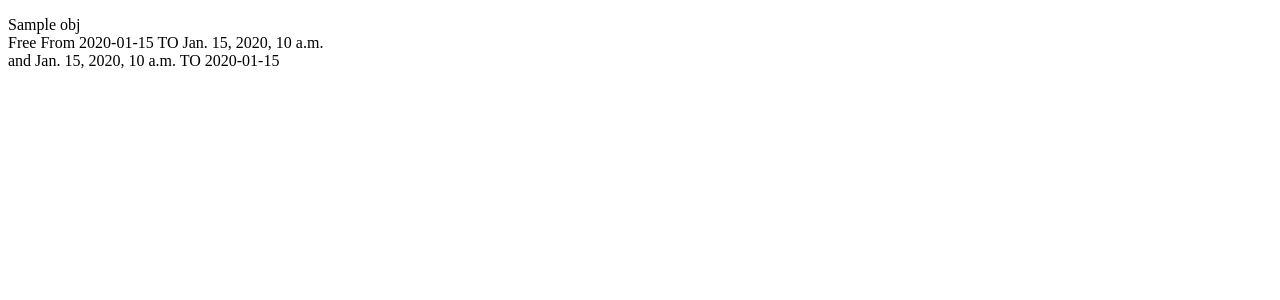
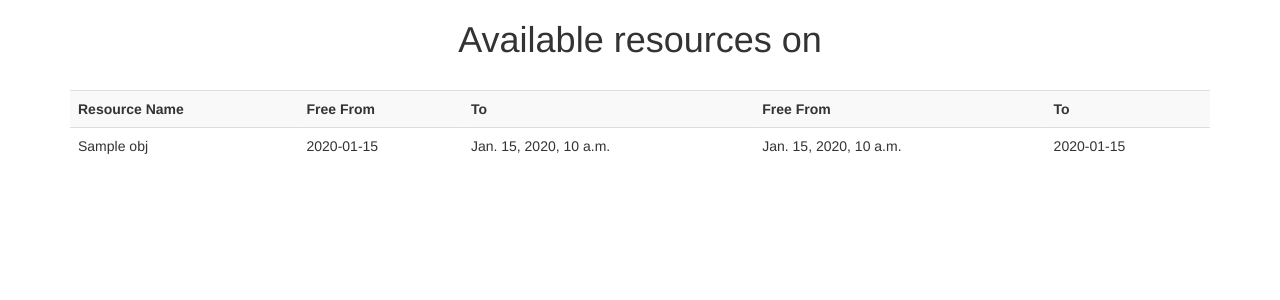
Before and after one commit to MahikanthNag/EventsApp, a Django app: template templates/FreeResources1.html in a window 1280 px wide. Shown: the top 300 px of the page. Run offline with Django 3.2, Linux system fonts and the light colour scheme; the template is opened without the code that fills it: most values are stand-ins (such as "Sample title", 1, 10 or a date in 2020); parts of the project's set-up code (start-up, migrations or seed data) failed here and were passed over; some libraries are stand-ins or nearby versions.

Commit message:
Update FreeResources1.html
css update

```diff
--- a/templates/FreeResources1.html
+++ b/templates/FreeResources1.html
@@ -1,39 +1,57 @@
+{% load staticfiles %}
+
 <!DOCTYPE html>
 <html lang="en">
 <head>
     <meta charset="UTF-8">
     <title>Title</title>
+<script src="https://ajax.googleapis.com/ajax/libs/jquery/1.12.2/jquery.min.js"></script>
+
+<!-- Latest compiled JavaScript -->
+<script src="http://maxcdn.bootstrapcdn.com/bootstrap/3.3.6/js/bootstrap.min.js"></script>
+
+        <link href="http://fonts.googleapis.com/icon?family=Material+Icons" rel="stylesheet">
+    <link type="text/css" rel="stylesheet" href="{% static "css/materialize.min.css" %}" media="screen,projection"/>
+    <link type="text/css" rel="stylesheet" href="{% static "css/fullcalendar.css" %}" media="screen,projection"/>
+    <meta name="viewport" content="width=device-width, initial-scale=1.0"/>
+    <script type="text/javascript" src="https://code.jquery.com/jquery-2.1.1.min.js"></script>
+    <script type="text/javascript" src={% static "js/materialize.min.js"%}></script>
+    <script type="text/javascript" src={% static "js/moment.js"%}></script>
+    <script type="text/javascript" src={% static "js/fullcalendar.js"%}></script>
+    <link rel="stylesheet" href="http://maxcdn.bootstrapcdn.com/bootstrap/3.3.7/css/bootstrap.min.css">
+  <script src="https://ajax.googleapis.com/ajax/libs/jquery/1.12.4/jquery.min.js"></script>
+  <script src="http://maxcdn.bootstrapcdn.com/bootstrap/3.3.7/js/bootstrap.min.js"></script>
+
 </head>
 <body>
-<div>
+
 
 
 
 <div class="container">
-    <div class="row">
 
-        <div class="col s12 m12 l12">
+
+        <h1 align="center">Available resources on</h1>
+        <table class="table table-striped">
+        <tr><th>Resource Name</th><th>Free From</th><th>To</th><th>Free From</th><th>To</th></tr>
 {% for o in obj%}
-          <div class="card blue-grey darken-1">
-            <div class="card-content white-text">
 
     {% if o.resource_name %}
 
-<p>{{ o.resource_name }}<br>
-     Free From {{ o.starttime }} TO
-     {{ o.event_start_time }}<br> and
-     {{ o.event_end_time }} TO
-     {{ o.endtime }}<br>
-   </p>
+<tr><td>
+{{ o.resource_name }}</td><td>
+      {{ o.starttime }}</td>
+     <td>{{ o.event_start_time }}<br></td>
+     <td>{{ o.event_end_time }}</td>
+     <td>{{ o.endtime }}</td></tr></br>
+
                 {% endif %}
 
 
-          </div>
+        {% endfor %}
+    </table>
 
-        </div>
-        {% endfor %}
-      </div>
-
+</div>
 
 
 {#{{ obj }}#}
```
